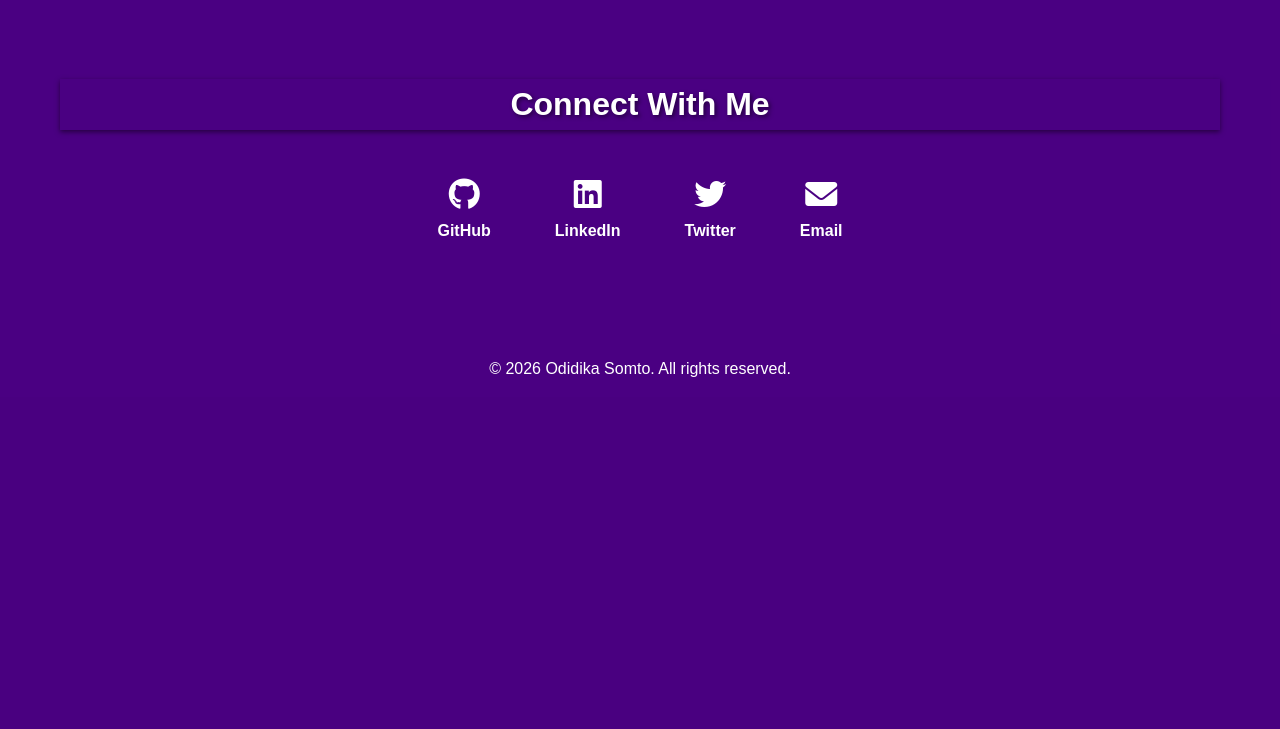
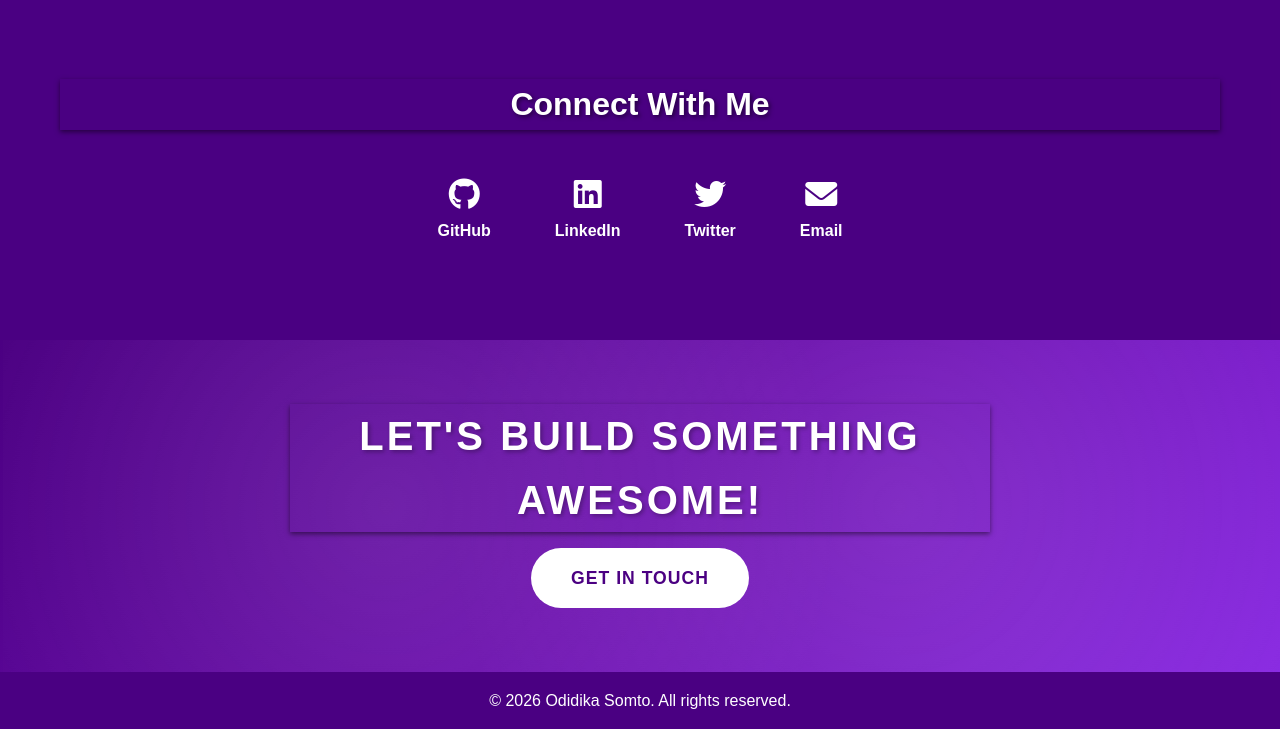
Before and after one commit to JayRocketMaN/My_Portfolio, a Flask app: page / in a window 1280 px wide. Shown: the part 5255-5984 px from the top of the page. Before the commit the page ends 5632 px from the top, so only its background shows below. Run offline with Flask 3, Linux system fonts and the light colour scheme; some libraries are stand-ins or nearby versions.

Commit message:
justBeforeEmailConfig

```diff
--- a/templates/about.html
+++ b/templates/about.html
@@ -265,6 +265,110 @@ nav {
     50% { transform: translateY(-10px); }
 }
 
+/* CTA Section - Fancy and Bold */
+.cta-section {
+    padding: 4rem 1rem;
+    background: linear-gradient(135deg, #4B0082 0%, #6A0DAD 50%, #8A2BE2 100%);
+    text-align: center;
+    position: relative;
+    overflow: hidden;
+}
+
+.cta-section::before {
+    content: '';
+    position: absolute;
+    top: 0;
+    left: 0;
+    width: 100%;
+    height: 100%;
+    background: radial-gradient(circle at 30% 50%, rgba(255, 255, 255, 0.1) 0%, transparent 50%),
+                radial-gradient(circle at 70% 50%, rgba(255, 255, 255, 0.1) 0%, transparent 50%);
+    animation: ctaShift 8s ease-in-out infinite;
+}
+
+.cta-content {
+    position: relative;
+    z-index: 1;
+    max-width: 700px;
+    margin: 0 auto;
+}
+
+.cta-section h2 {
+    font-size: 2.5rem;
+    font-weight: 800;
+    color: #fff;
+    margin-bottom: 1rem;
+    text-transform: uppercase;
+    letter-spacing: 3px;
+    text-shadow: 2px 2px 4px rgba(0, 0, 0, 0.3);
+    animation: ctaFadeIn 1.5s ease-out;
+}
+
+.cta-section p {
+    font-size: 1.1rem;
+    color: #f0f0f0;
+    line-height: 1.8;
+    margin-bottom: 2rem;
+    font-weight: 500;
+    animation: ctaFadeIn 2s ease-out;
+}
+
+.cta-btn {
+    display: inline-block;
+    padding: 1rem 2.5rem;
+    background: #fff;
+    color: #4B0082;
+    text-decoration: none;
+    font-size: 1.1rem;
+    font-weight: bold;
+    border-radius: 50px;
+    transition: all 0.3s ease;
+    text-transform: uppercase;
+    letter-spacing: 1px;
+    animation: ctaFadeIn 2.5s ease-out;
+}
+
+.cta-btn:hover {
+    background: #4B0082;
+    color: #fff;
+    transform: scale(1.05);
+    box-shadow: 0 0 20px rgba(255, 255, 255, 0.5);
+}
+
+/* Animations */
+@keyframes ctaFadeIn {
+    from {
+        opacity: 0;
+        transform: translateY(20px);
+    }
+    to {
+        opacity: 1;
+        transform: translateY(0);
+    }
+}
+
+@keyframes ctaShift {
+    0%, 100% { transform: translate(0, 0); }
+    50% { transform: translate(10px, 0); }
+}
+
+/* Mobile Responsiveness */
+@media (max-width: 768px) {
+    .cta-section h2 {
+        font-size: 1.8rem;
+        letter-spacing: 2px;
+    }
+
+    .cta-section p {
+        font-size: 1rem;
+    }
+
+    .cta-btn {
+        padding: 0.8rem 2rem;
+        font-size: 1rem;
+    }
+}
+
 /* Fade-in Animations */
 .fade-in {
     opacity: 0;
@@ -361,6 +465,7 @@ section h2 {
 .skill:nth-child(6) i { color: #092E20; } /* Django - Dark Green */
 .skill:nth-child(7) i { color: #000000; } /* Flask - Black */
 .skill:nth-child(8) i { color: #47A248; } /* MongoDB - Green */
+.skill:nth-child(7) i { color: #009688; } /* FastAPI - Teal */
 .skill:nth-child(9) i { color: #7952B3; } /* Bootstrap - Purple */
 .skill:nth-child(10) i { color: #DC382D; } /* Redis - Red */
 .skill:nth-child(11) i { color: #2496ED; } /* Docker - Blue */
@@ -472,6 +577,9 @@ section h2 {
     .project-image {
         flex-direction: column; /* Stack images vertically on mobile */
         gap: 0.5rem;
+        width: 120mm;
+        padding-left: 12mm;
+        align-content: normal;
     }
 }
 
@@ -750,6 +858,7 @@ footer {
                 <i class="fab fa-python" title="Python"></i>
                 <i class="fab fa-git-alt" title="Git"></i>
                 <i class="fab fa-github" title="GitHub"></i>
+                <i class="devicon-fastapi-plain" title="FastAPI"></i>
             </div>
         </div>
         </div>
@@ -820,6 +929,14 @@ footer {
                 <span>65%</span>
             </div>
             <div class="skill">
+                <i class="devicon-fastapi-plain skill-icon"></i>
+                <h3>FastAPI</h3>
+                <div class="progress-bar">
+                    <div class="progress" style="width: 60%;"></div>
+                </div>
+                <span>60%</span>
+            </div>
+            <div class="skill">
                 <i class="devicon-flask-original skill-icon"></i>
                 <h3>Flask</h3>
                 <div class="progress-bar">
@@ -834,6 +951,14 @@ footer {
                     <div class="progress" style="width: 70%;"></div>
                 </div>
                 <span>70%</span>
+            </div>
+            <div class="skill">
+                <i class="devicon-django-plain skill-icon"></i>
+                <h3>DRF</h3>
+                <div class="progress-bar">
+                    <div class="progress" style="width: 60%;"></div>
+                </div>
+                <span>60%</span>
             </div>
             <div class="skill">
                 <i class="devicon-bootstrap-plain skill-icon"></i>
@@ -902,7 +1027,6 @@ footer {
         </div>
     </div>
 </section>
-
     <section id="services">
     <div class="container">
         <h2>My Services</h2>
@@ -964,7 +1088,7 @@ footer {
                 <i class="fab fa-github" title="GitHub"></i>
                 <i class="fas fa-database" title="MySQL"></i>
             </div>
-                <a href="#" class="btn">View Project</a>
+                <a href="https://github.com/JayRocketMaN/JayRocketMaN.git" class="btn">View Project</a>
             </div>
             </div>
             <div class="project">
@@ -1055,14 +1179,19 @@ footer {
     </div>
 </section>
 
+<section class="cta-section">
+    <div class="cta-content">
+        <h2>Let's build something awesome!</h2>
+        <a href="#contact" class="cta-btn">Get In Touch</a>
+    </div>
+</section>
 
-    <footer>
+<footer>
         <p>&copy; 2026 Odidika Somto. All rights reserved.</p>
     </footer>
 
     <script src="script.js"></script>
-   <!-- Add this at the very end of body, after all other content -->
-<script>
+   <script>
     // Test if JavaScript is working
     console.log('Testing JavaScript...');
 
```
